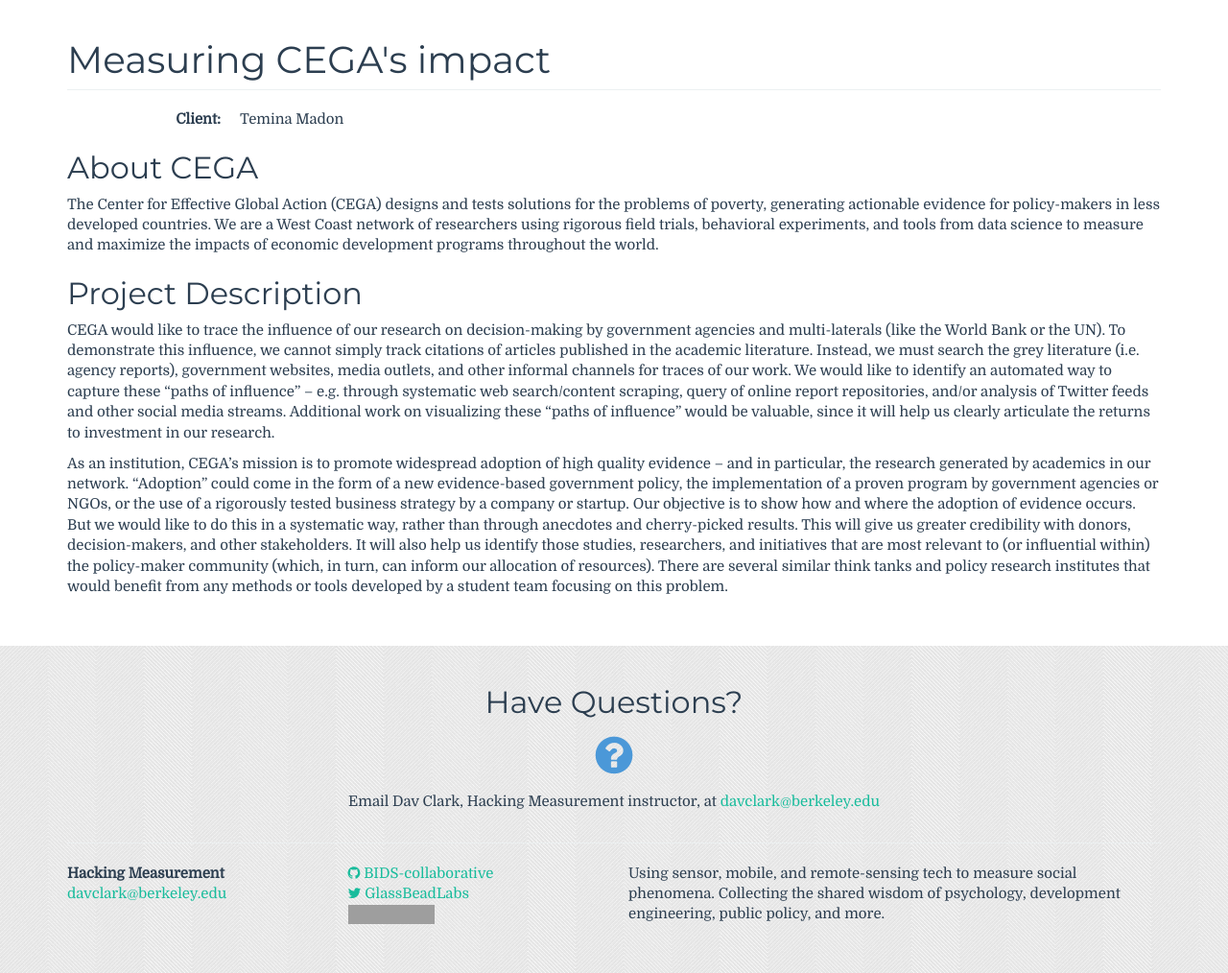
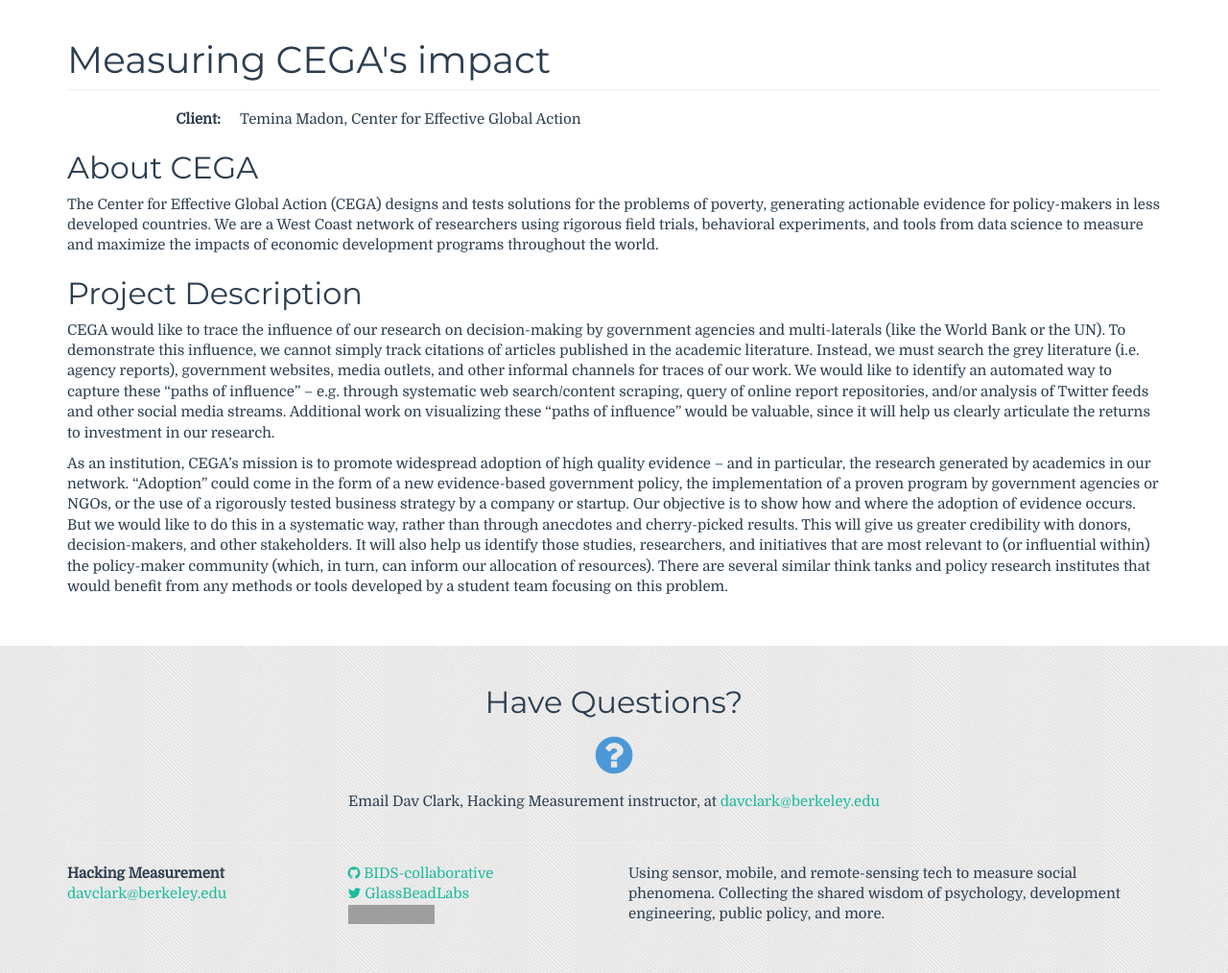
Before and after one commit to BIDS-collaborative/hackingmeasurement.github.io, a Jekyll site: the page built from projects/CEGA-impact.md, in a window 1280 px wide and 1396 px high. Shown: the part 382-1396 px from the top of the window at 96% size. Built offline with Jekyll 4.4.1, drawn with Linux system fonts in a browser that asks for light colours; grey boxes are pictures that could not be loaded.

Commit message:
Update CEGA-impact.md

```diff
--- a/projects/CEGA-impact.md
+++ b/projects/CEGA-impact.md
@@ -1,6 +1,6 @@
 ---
 title: Measuring CEGA's impact
-client: Temina Madon
+client: Temina Madon, Center for Effective Global Action
 topic: Heterogeneous web / text scraping, integration
 mentor:
 team:
```
